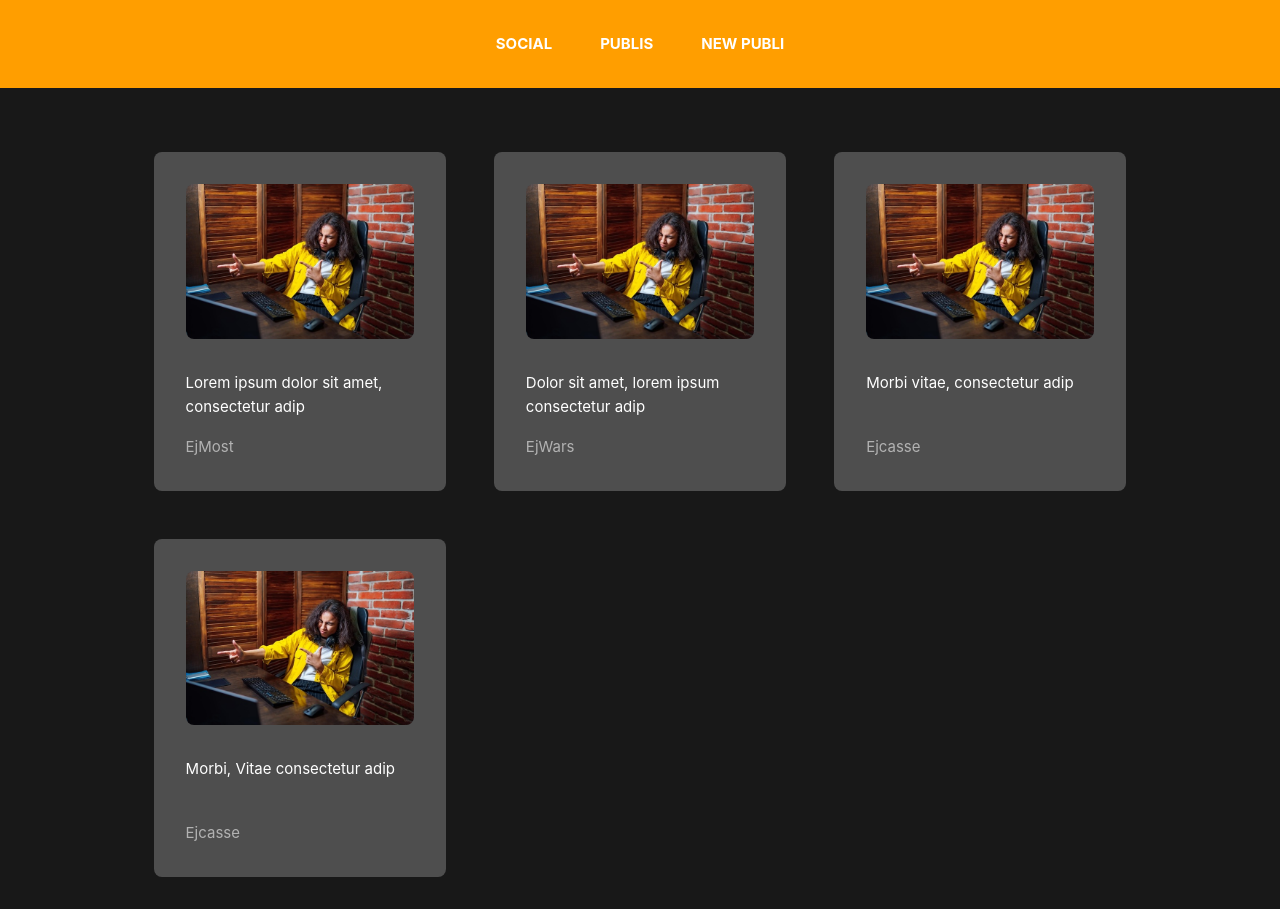
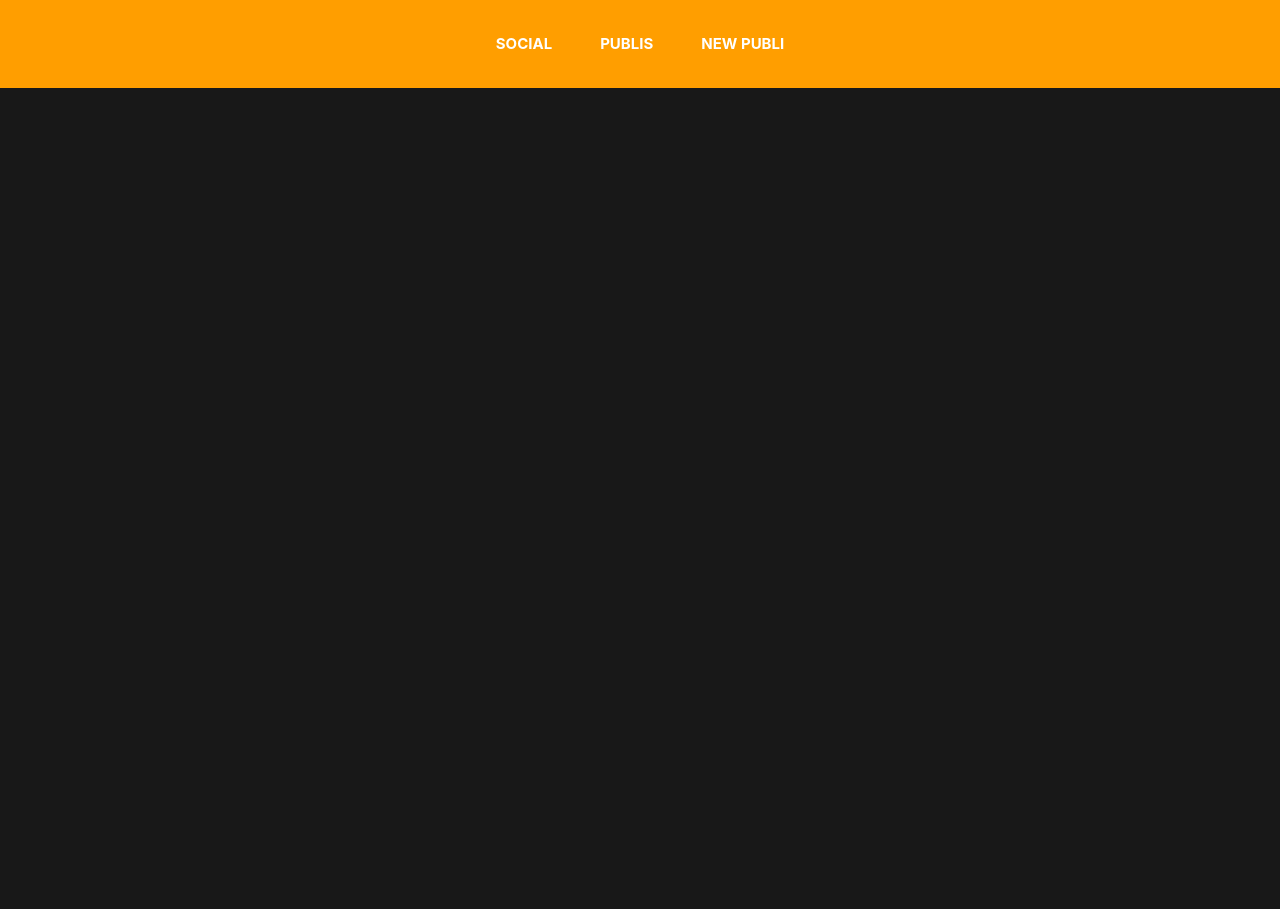
Before and after one commit to jcguerra10/Vue-Project, a Vue app: page /Publis in a window 1280 px wide. After the commit the page ends 800 px from the top, so only its background shows below. Built offline with nearby package versions, Linux system fonts and the light colour scheme.

Commit message:
localStorage

```diff
--- a/src/App.vue
+++ b/src/App.vue
@@ -19,57 +19,29 @@ import NewPublis from "./views/NewPublis.vue";
 export default {
     data() {
         return {
-            publisArray: [
-                {
-                    id: "1",
-                    img: "../resources/img1.jpeg",
-                    description: "Lorem ipsum dolor sit amet, consectetur adip",
-                    game: "EjMost",
-                    label: "Picture",
-                    genre: "Thriller",
-                },
-                {
-                    id: "2",
-                    img: "",
-                    description: "Dolor sit amet, lorem ipsum consectetur adip",
-                    game: "EjWars",
-                    label: "Picture",
-                    genre: "Suspenso",
-                },
-                {
-                    id: "3",
-                    img: "",
-                    description: "Morbi vitae, consectetur adip",
-                    game: "Ejcasse",
-                    label: "Post",
-                    genre: "Comedy",
-                },
-                {
-                    id: "4",
-                    img: "",
-                    description: "Morbi, Vitae consectetur adip",
-                    game: "Ejcasse",
-                    label: "Post",
-                    genre: "Horror",
-                },
-            ],
+            publisArray: [],
         };
+    },
+    mounted() {
+        if (localStorage.getItem("publis")) {
+            this.publisArray = JSON.parse(localStorage.getItem('publis'));
+        }
     },
     methods: {
         handleClick() {
             this.$router.push({
-                name: "publis", //use name for router push
+                name: "publis",
                 params: this.publisArray,
             });
         },
         addPubli(publi) {
             console.log("publi");
             this.publisArray = [...this.publisArray, publi];
+            const parsed = JSON.stringify(this.publisArray);
+            localStorage.setItem("publis", parsed);
         },
-        handleSendMessage(event) {
-            // Our event handler gets the event, as well as any
-            // arguments the child passes to the event
-            console.log('guardee', event);
+        persist() {
+            localStorage.publisArray = JSON.stringify(this.publisArray);
         },
     },
     components: {
```
